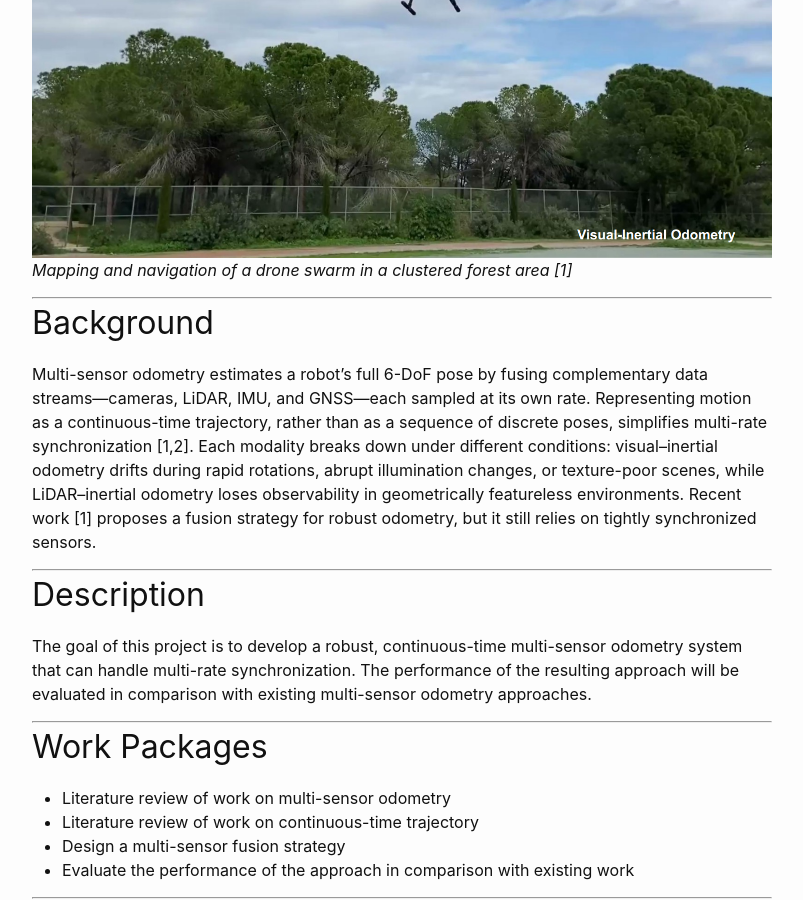
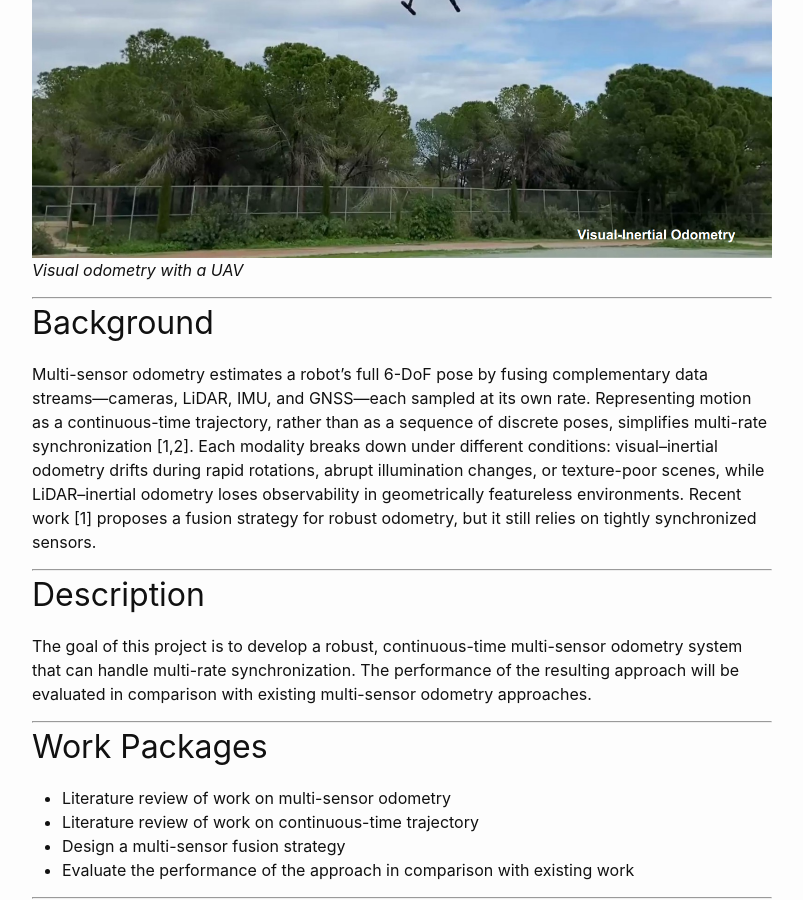
Before and after one commit to VIS4ROB-lab/VIS4ROB-lab.github.io, a Jekyll site: the page built from _posts/2025-10-13-ct.md, in a window 1280 px wide and 900 px high, scrolled down 579 px. Shown: the whole window, without its empty margins (238-1041 px from the left). Built offline with Jekyll 4.4.1, drawn with Linux system fonts in a browser that asks for light colours.

Commit message:
update ct image caption

```diff
--- a/_posts/2025-10-13-ct.md
+++ b/_posts/2025-10-13-ct.md
@@ -14,7 +14,7 @@ thumbnail: /assets/ct.png
 The goal of this project is to develop a robust, continuous-time multi-sensor odometry system that can handle multi-rate synchronization.
 
 ![](/assets/ct.png)
-*Mapping and navigation of a drone swarm in a clustered forest area [1]*
+*Visual odometry with a UAV*
 
 ---
 
```
